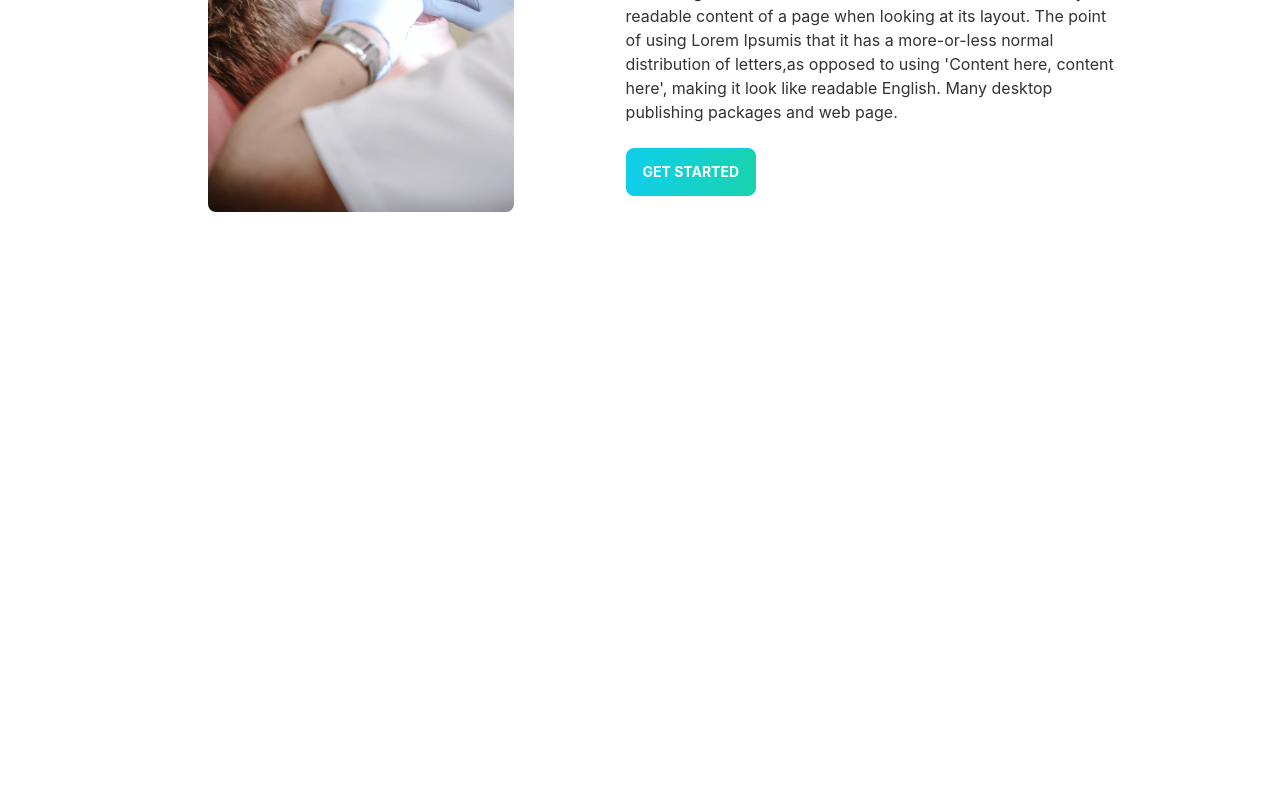
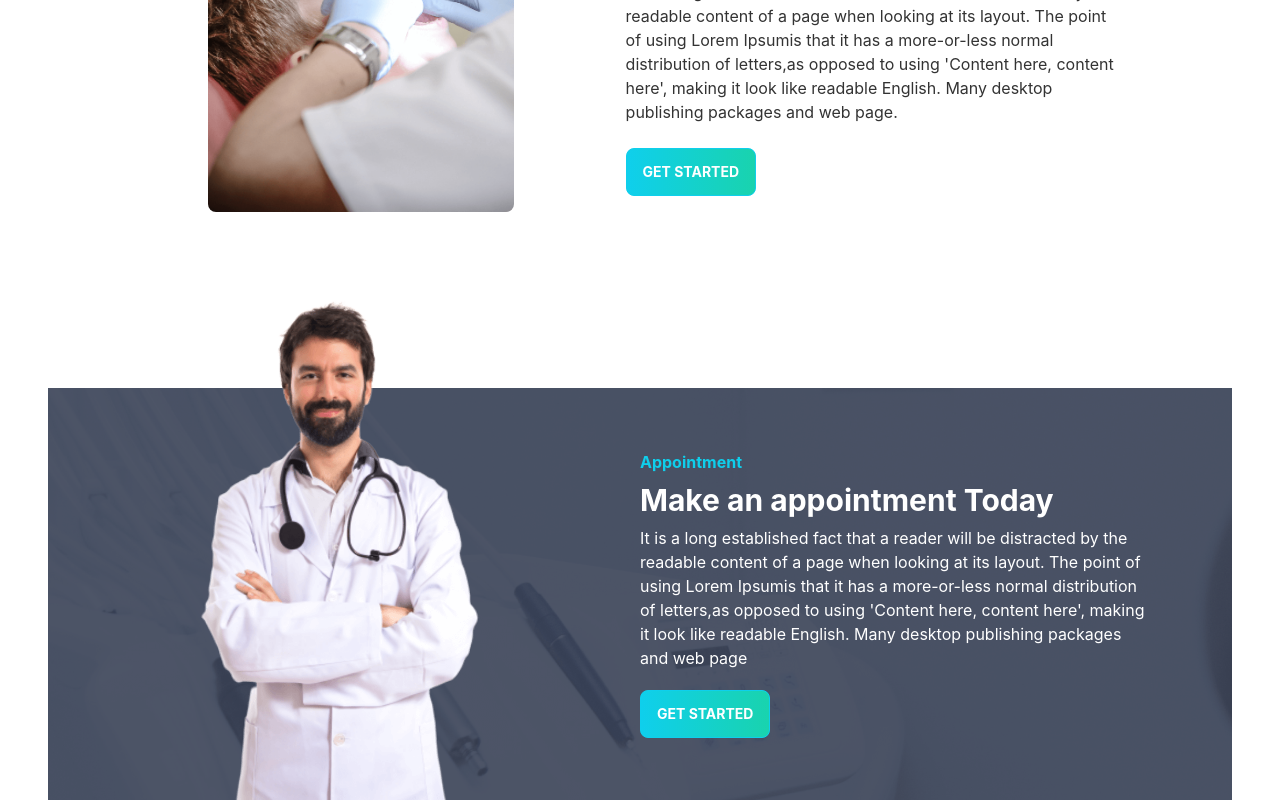
Before and after one commit to mdsoliman-byte/doctors-portal-client, a React (Create React App) app: page / in a window 1280 px wide. Shown: the part 1815-2615 px from the top of the page. Before the commit the page ends 2043 px from the top, so only its background shows below. Built offline with nearby package versions, Linux system fonts and the light colour scheme.

Commit message:
Home Appointment section added done

```diff
--- a/src/Pages/Banner/Banner.js
+++ b/src/Pages/Banner/Banner.js
@@ -1,5 +1,6 @@
 import React from 'react';
 import cahir from "../../assets/images/chair.png"
+import PraimaryButton from '../Shared/PrimaryButton/PraimaryButton';
 const Banner = () => {
     return (
         <div class="hero min-h-screen ">
@@ -8,7 +9,7 @@
                 <div className=''>
                     <h1 class="text-5xl font-bold">Box Office News!</h1>
                     <p class="py-6">Provident cupiditate voluptatem et in. Quaerat fugiat ut assumenda excepturi exercitationem quasi. In deleniti eaque aut repudiandae et a id nisi.</p>
-                    <button class="btn btn-primary uppercase text-white font-bold bg-gradient-to-r from-primary to-secondary">Get Started</button>
+                    <PraimaryButton>Get Started</PraimaryButton>
                 </div>
             </div>
         </div>
--- a/src/Pages/Exceptional/Exceptional.js
+++ b/src/Pages/Exceptional/Exceptional.js
@@ -1,5 +1,6 @@
 import React from 'react';
 import treatment from "../../assets/images/treatment.png"
+import PraimaryButton from '../Shared/PrimaryButton/PraimaryButton';
 const Exceptional = () => {
     return (
         <div class=" ml-20 card lg:card-side bg-base-100 ">
@@ -8,7 +9,7 @@
                 <h2 class="card-title font-bold text-5xl" >Exceptional Dental Care, on Your Terms</h2>
                 <p class="mt-4">It is a long established fact that a reader will be distracted by the readable content of a page when looking at its layout. The point of using Lorem Ipsumis that it has a more-or-less normal distribution of letters,as opposed to using 'Content here, content here', making it look like readable English. Many desktop publishing packages and web page.</p>
                 <div class="card-actions mt-4">
-                    <button class="btn btn-primary bg-gradient-to-r from-primary to-secondary font-bold text-white">GET STARTED</button>
+                    <PraimaryButton>Get Started</PraimaryButton>
                 </div>
             </div>
         </div>
--- a/src/Pages/Home/Home.js
+++ b/src/Pages/Home/Home.js
@@ -1,6 +1,7 @@
 import React from 'react';
 import Banner from '../Banner/Banner';
 import Exceptional from '../Exceptional/Exceptional';
+import HomeAppointment from '../HomeAppointment/HomeAppointment';
 import Info from '../Info/Info';
 import Services from '../Service/Services';
 
@@ -11,6 +12,7 @@
             <Info></Info>
             <Services></Services>
             <Exceptional></Exceptional>
+            <HomeAppointment></HomeAppointment>
         </div>
     );
 };
--- /dev/null
+++ b/src/Pages/HomeAppointment/HomeAppointment.js
@@ -0,0 +1,24 @@
+import React from 'react';
+import doctor from "../../assets/images/doctor.png"
+import appoentment from "../../assets/images/appointment.png"
+import PraimaryButton from '../Shared/PrimaryButton/PraimaryButton';
+
+const HomeAppointment = () => {
+    return (
+        <section className='flex justify-center items-center mt-40 ' style={{background:`url(${appoentment})`}}>
+            <div className='flex-1 mt-[-140px] hidden lg:block'>
+                <img src={doctor} alt="" />
+            </div>
+            <div className='flex-1 md: p-10 '>
+                <h2 className=' mb-2 font-bold text-primary'>Appointment</h2>
+                <h2 className='font-bold text-3xl primary text-white'>Make an appointment Today</h2>
+                <p className='text-white mt-2 pr-10'>It is a long established fact that a reader will be distracted by the readable content of a page when looking at its layout. The point of using Lorem Ipsumis that it has a more-or-less normal distribution of letters,as opposed to using 'Content here, content here', making it look like readable English. Many desktop publishing packages and web page</p>
+                <div className='mt-5'>
+                    <PraimaryButton >Get Started</PraimaryButton>
+                </div>
+            </div>
+        </section>
+    );
+};
+
+export default HomeAppointment;
--- /dev/null
+++ b/src/Pages/Shared/PrimaryButton/PraimaryButton.js
@@ -0,0 +1,11 @@
+import React from 'react';
+
+const PraimaryButton = ({ children }) => {
+    return (
+        <div>
+            <button class="btn btn-primary uppercase text-white font-bold bg-gradient-to-r from-primary to-secondary">{children}</button>
+        </div>
+    );
+};
+
+export default PraimaryButton;
```
